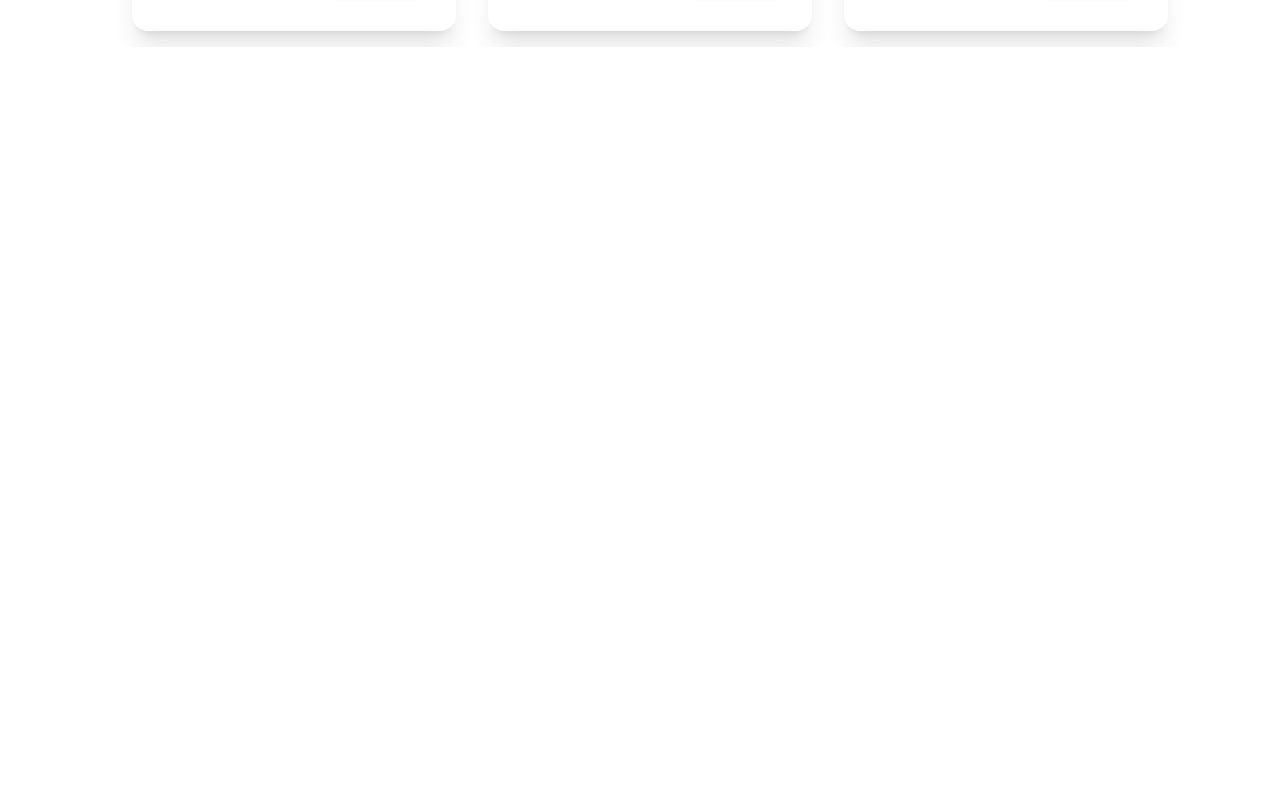
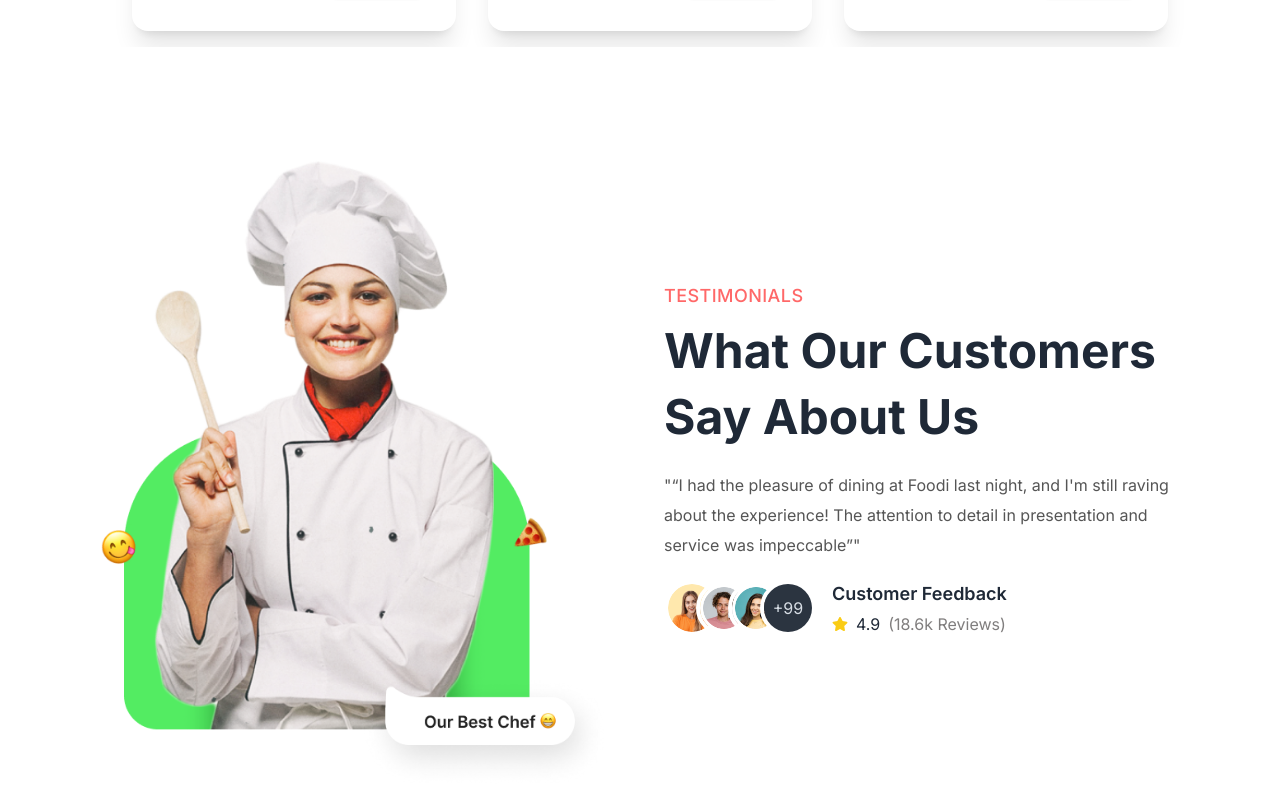
Before and after one commit to thanushrajmm/Foodi, a React (Vite) app in the folder foodi-client/: page / in a window 1280 px wide. Shown: the part 2060-2852 px from the top of the page. Before the commit the page ends 2187 px from the top, so only its background shows below. Built offline with nearby package versions, Linux system fonts and the light colour scheme.

Commit message:
Testimonials

```diff
--- a/foodi-client/src/components/Cards.jsx
+++ b/foodi-client/src/components/Cards.jsx
@@ -26,7 +26,7 @@
                 </figure>
                 </Link>
                 <div className="card-body">
-                    <h2 className="card-title">{item.name}</h2>
+                    <Link to= {`/menu/${item._id}`} ><h2 className="card-title">{item.name}</h2></Link>
                     <p>Description of the item</p>
                     <div className="card-actions justify-between items-center mt-2">
                         <h5 className='font-semibold'><span className='text-sm text-red'>₹</span> {item.price}</h5>
--- a/foodi-client/src/pages/home/Home.jsx
+++ b/foodi-client/src/pages/home/Home.jsx
@@ -2,6 +2,7 @@
 import Banner from '../../components/Banner'
 import Categories from './Categories'
 import SpecialDishes from './SpecialDishes'
+import Testimonials from './Testimonials'
 
 const Home = () => {
   return (
@@ -9,6 +10,7 @@
       <Banner/>
       <Categories/>
       <SpecialDishes/>
+      <Testimonials/>
     </div>
   )
 }
--- a/foodi-client/src/pages/home/SpecialDishes.jsx
+++ b/foodi-client/src/pages/home/SpecialDishes.jsx
@@ -79,7 +79,7 @@
         </div>
 
         {/*arrow btns*/}
-        <div className='flex items-center'>
+        <div className='flex items-center p-5'>
           <button onClick={() => slider?.current?.slickPrev()} className='btn p-2 rounded-full bg-green'>
             <FaAngleLeft className='w-8 h-8 p-1' />
           </button>
--- /dev/null
+++ b/foodi-client/src/pages/home/Testimonials.jsx
@@ -0,0 +1,59 @@
+import React from 'react'
+import { FaStar } from 'react-icons/fa'
+
+const Testimonials = () => {
+    return (
+        <div className='section-container'>
+            <div className='flex flex-col md:flex-row items-center justify-between gap-12'>
+                <div className='md:w-1/2'>
+                    <img src="/images/home/testimonials/testimonials.png" alt="" />
+                </div>
+                <div className='md:w-1/2'>
+                    <div className='text-left'>
+                        <p className='subtitle'>Testimonials</p>
+                        <h2 className='title'>What Our Customers Say About Us</h2>
+                        <blockquote className='my-5 text-secondary leading-[30px]'>
+                            "“I had the pleasure of dining at Foodi last night, and I'm still raving about the experience!
+                            The attention to detail in presentation and service was impeccable”"
+                        </blockquote>
+
+                        {/* avatar */}
+                        <div className='flex items-center gap-4 flex-wrap'>
+                            <div className="avatar-group -space-x-6 rtl:space-x-reverse">
+                                <div className="avatar">
+                                    <div className="w-12">
+                                        <img src="/images/home/testimonials/testimonial1.png" />
+                                    </div>
+                                </div>
+                                <div className="avatar">
+                                    <div className="w-12">
+                                        <img src="/images/home/testimonials/testimonial2.png" />
+                                    </div>
+                                </div>
+                                <div className="avatar">
+                                    <div className="w-12">
+                                        <img src="/images/home/testimonials/testimonial3.png" />
+                                    </div>
+                                </div>
+                                <div className="avatar placeholder">
+                                    <div className="bg-neutral text-neutral-content w-12">
+                                        <span>+99</span>
+                                    </div>
+                                </div>
+                            </div>
+                            <div className=' space-y-1'>
+                                <h5 className='text-lg font-semibold'>Customer Feedback</h5>
+                                <div className='flex items-center gap-2'>
+                                    <FaStar className='text-yellow-400' />
+                                    <span font-medium>4.9</span> <span className='text-[#807E7E]'>(18.6k Reviews)</span>
+                                </div>
+                            </div>
+                        </div>
+                    </div>
+                </div>
+            </div>
+        </div>
+    )
+}
+
+export default Testimonials
```
